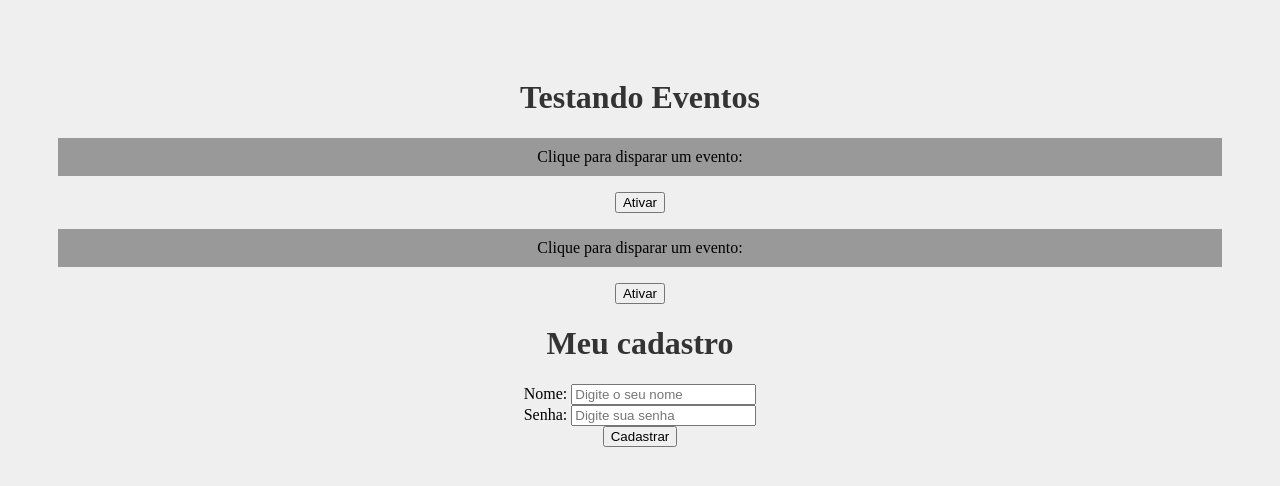
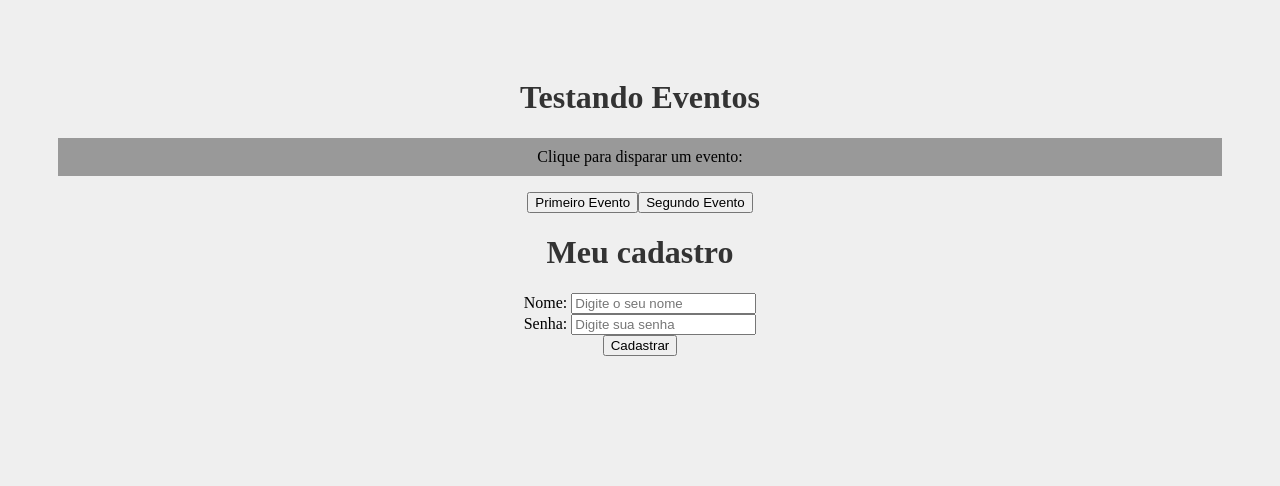
Before and after one commit to gabrielagoulart/react-curso, a React (Create React App) app in the folder meu-projeto/: page / in a window 1280 px wide. Shown: the top 486 px of the page. Built offline with nearby package versions, Linux system fonts and the light colour scheme.

Commit message:
Passando eventos por props

```diff
--- a/meu-projeto/src/App.js
+++ b/meu-projeto/src/App.js
@@ -9,8 +9,7 @@
 
       <h1>Testando Eventos</h1>
 
-      <Evento numero='1'/>
-      <Evento numero='2'/>
+      <Evento />
 
       <Form />
 
--- a/meu-projeto/src/components/Evento.js
+++ b/meu-projeto/src/components/Evento.js
@@ -1,13 +1,20 @@
-function Evento({ numero }) {
+import Button from './evento/Button'
+
+function Evento() {
 
     function meuEvento() {
-        console.log(`Fui ativado ${numero}`)
+        console.log(`Ativando primeiro evento`)
+    }
+
+    function segundoEvento() {
+        console.log("Ativando segundo evento")
     }
 
     return (
         <div>
             <p>Clique para disparar um evento:</p>
-            <button onClick={meuEvento}>Ativar</button>
+            <Button event={meuEvento} text="Primeiro Evento" />
+            <Button event={segundoEvento} text="Segundo Evento" />
         </div>
     )
 }
--- /dev/null
+++ b/meu-projeto/src/components/evento/Button.js
@@ -0,0 +1,5 @@
+function Button(props) {
+    return <button onClick={props.event}>{props.text}</button>
+}
+
+export default Button
```
